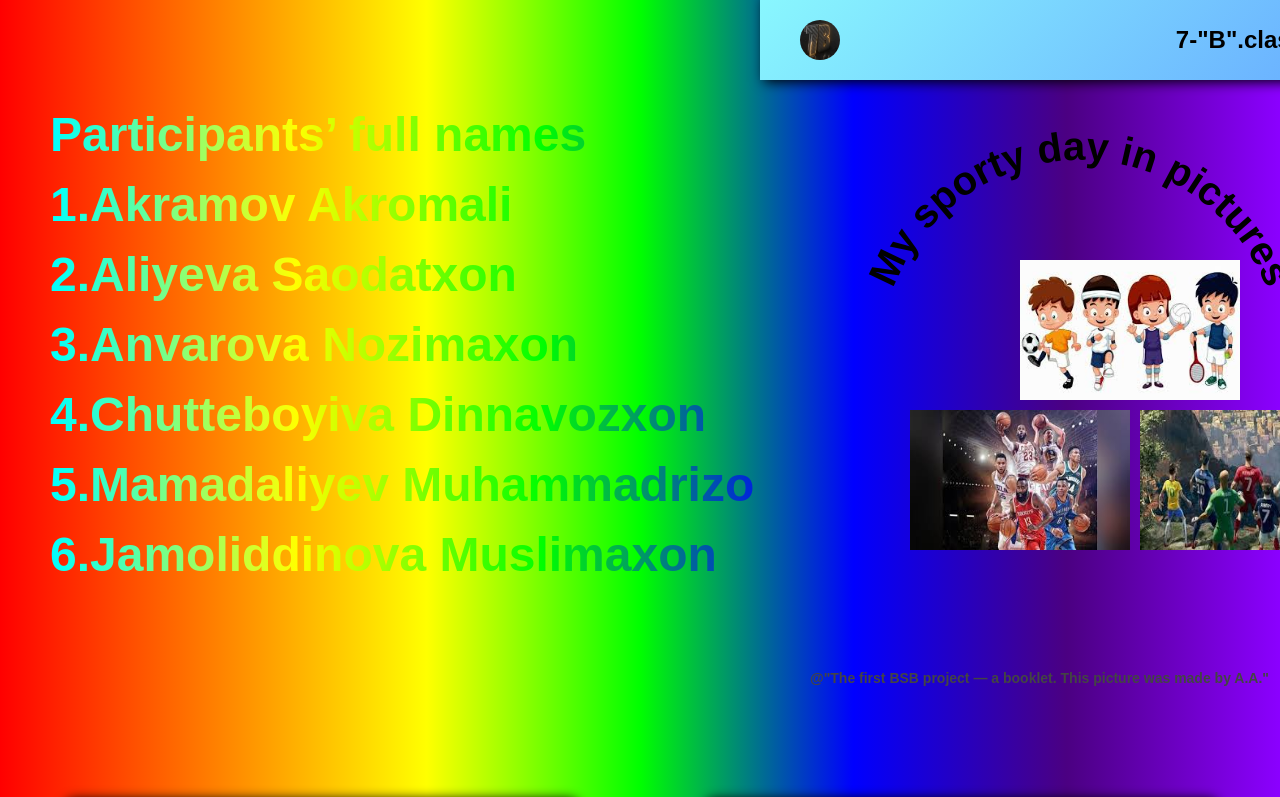
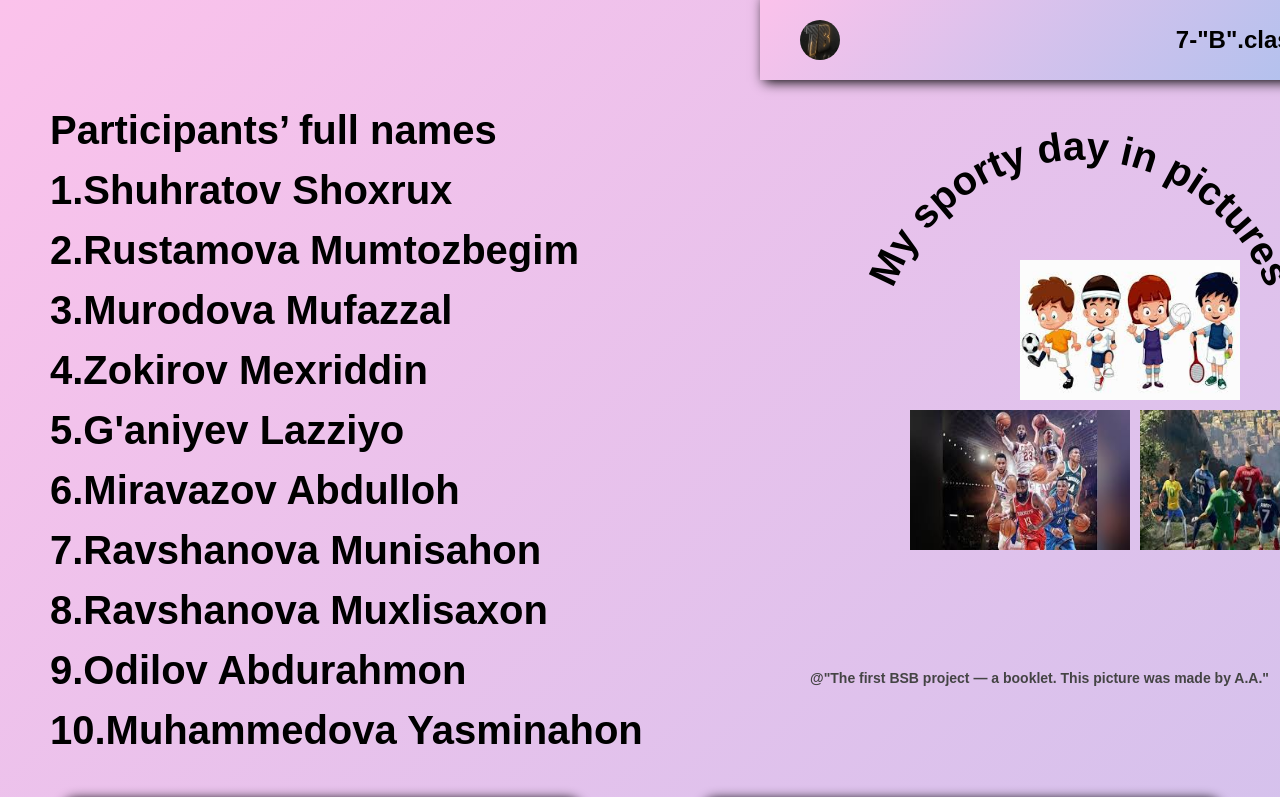
Before and after one commit to akromali2013/22-maktab7--b-class, a plain HTML site: page index.html in a window 1280 px wide. Shown: the top 797 px of the page. Drawn offline with Linux system fonts and the light colour scheme.

Commit message:
bu loyihaga uzgartirish kiritildi u tuliq bitti

```diff
--- a/css/stayl.css
+++ b/css/stayl.css
@@ -8,7 +8,7 @@
 .container{
     width: 100%;
     height: 430vh;
-    background: linear-gradient(90deg, #ff0000, #ff7f00, #ffff00, #00ff00, #0000ff, #4b0082, #8b00ff);
+  background: linear-gradient(135deg, #fbc2eb, #a6c1ee);
 }
 
 header{
@@ -30,7 +30,7 @@ nav{
     align-items: center;
     justify-content: space-between;
     padding: 0px 40px 0px 40px;
-   background: linear-gradient(135deg, #89f7fe, #66a6ff);
+    background: linear-gradient(135deg, #fbc2eb, #a6c1ee);
     box-shadow: 6px 0px 12px 2px;
 }
 
@@ -95,15 +95,13 @@ main img{
     position: relative;
     top: -700px;
     margin-left: 50px;
-    line-height: 70px;
+    line-height: 60px;
 }
 
 .cards h1{
-      font-size: 48px;
+      font-size: 40px;
   font-weight: bold;
-  background: linear-gradient(90deg,aqua, #ffff00, #00ff00, #0000ff, #8b00ff,white);
-  -webkit-background-clip: text;
-  -webkit-text-fill-color: transparent;
+ color: black;
 }
 
 .main1{
--- a/index.html
+++ b/index.html
@@ -42,12 +42,16 @@
             </div>
             <div class="cards">
               <h1>Participants’ full names</h1>
-              <h1>1.Akramov Akromali</h1>
-              <h1>2.Aliyeva Saodatxon</h1>
-              <h1>3.Anvarova Nozimaxon</h1>
-              <h1>4.Chutteboyiva Dinnavozxon</h1>
-              <h1>5.Mamadaliyev Muhammadrizo</h1>
-              <h1>6.Jamoliddinova Muslimaxon</h1>
+              <h1>1.Shuhratov Shoxrux</h1>
+              <h1>2.Rustamova Mumtozbegim</h1>
+              <h1>3.Murodova Mufazzal</h1>
+              <h1>4.Zokirov Mexriddin</h1>
+              <h1>5.G'aniyev Lazziyo</h1>
+              <h1>6.Miravazov Abdulloh</h1>
+              <h1>7.Ravshanova Munisahon</h1>
+              <h1>8.Ravshanova Muxlisaxon</h1>
+              <h1>9.Odilov Abdurahmon</h1>
+              <h1>10.Muhammedova Yasminahon</h1>
             </div>
 
         </header>
```
